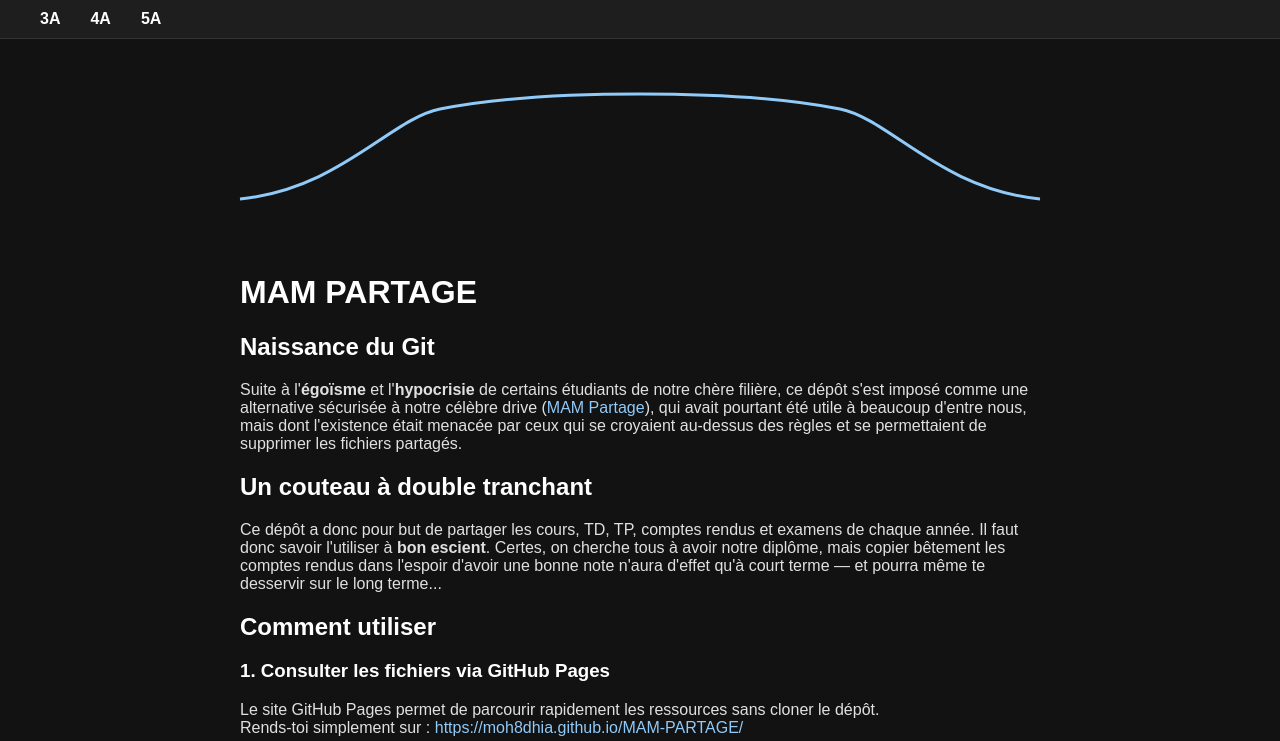
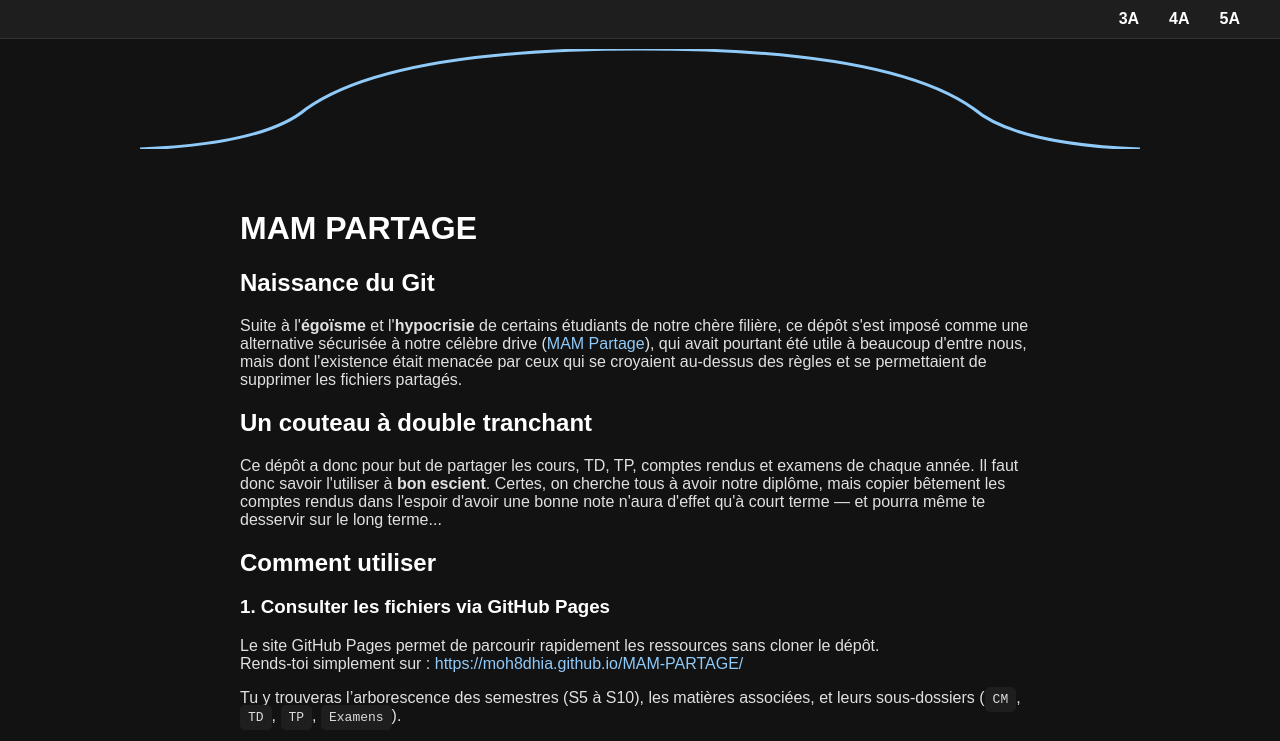
Before and after one commit to moh8dhia/MAM-PARTAGE, a plain HTML site: page docs/index.html in a window 1280 px wide. Shown: the top 741 px of the page. Drawn offline with Linux system fonts and the light colour scheme.

Commit message:
amélioration github page

```diff
--- a/docs/index.html
+++ b/docs/index.html
@@ -13,13 +13,17 @@
       padding: 0;
     }
 
-    /* NAVIGATION */
+    /* MENU NAVIGATION */
     nav {
       background-color: #1e1e1e;
       padding: 10px 40px;
       display: flex;
+      justify-content: flex-end;
       gap: 30px;
       border-bottom: 1px solid #333;
+      position: sticky;
+      top: 0;
+      z-index: 100;
     }
 
     .nav-item {
@@ -37,17 +41,18 @@
       display: none;
       position: absolute;
       top: 100%;
-      left: 0;
+      right: 0;
       background-color: #2a2a2a;
       border: 1px solid #444;
       border-radius: 5px;
       z-index: 10;
-      min-width: 100px;
+      min-width: 80px;
+      text-align: left;
     }
 
     .dropdown a {
       display: block;
-      padding: 10px 15px;
+      padding: 8px 12px;
       color: #e0e0e0;
       text-decoration: none;
     }
@@ -58,14 +63,15 @@
 
     /* COURBE NORMALE */
     .normal-curve {
-      width: 100%;
-      margin-top: 20px;
+      display: flex;
+      justify-content: center;
+      padding-top: 10px;
     }
 
-    .normal-curve path {
-      stroke-dasharray: 1000;
-      stroke-dashoffset: 1000;
-      animation: draw 3s ease-out forwards;
+    .normal-curve svg path {
+      stroke-dasharray: 1200;
+      stroke-dashoffset: 1200;
+      animation: draw 2s ease-out forwards;
     }
 
     @keyframes draw {
@@ -78,7 +84,7 @@
     .content {
       max-width: 800px;
       margin: auto;
-      padding: 40px;
+      padding: 40px 20px;
     }
 
     h1, h2, h3 {
@@ -100,7 +106,7 @@
 </head>
 <body>
 
-<!-- NAVIGATION -->
+<!-- MENU NAVIGATION EN HAUT À DROITE -->
 <nav>
   <div class="nav-item">3A
     <div class="dropdown">
@@ -124,17 +130,17 @@
 
 <!-- COURBE NORMALE CENTRÉE RÉDUITE -->
 <div class="normal-curve">
-  <svg width="100%" height="150" viewBox="0 0 800 150">
-    <path d="
-      M0,140
-      C100,130 150,60 200,50
-      C300,30 500,30 600,50
-      C650,60 700,130 800,140
-    " fill="none" stroke="#90caf9" stroke-width="3"/>
+  <svg width="80%" height="100" viewBox="0 0 1000 100">
+    <path d="M0,100
+             Q125,95 166,60
+             Q250,0 500,0
+             Q750,0 834,60
+             Q875,95 1000,100"
+          fill="none" stroke="#90caf9" stroke-width="3"/>
   </svg>
 </div>
 
-<!-- CONTENU PRINCIPAL -->
+<!-- CONTENU -->
 <div class="content">
   <h1>MAM PARTAGE</h1>
 
```
